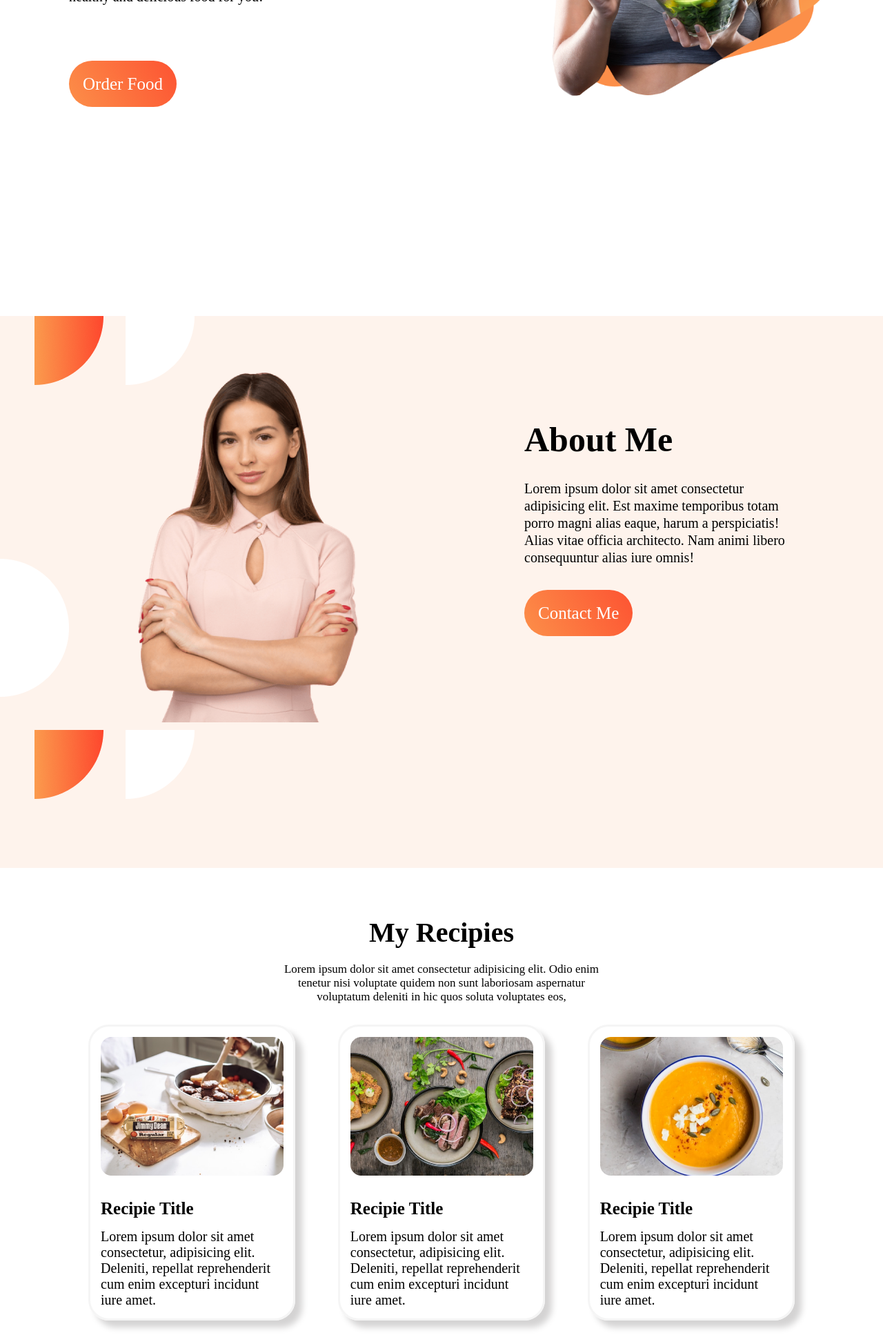
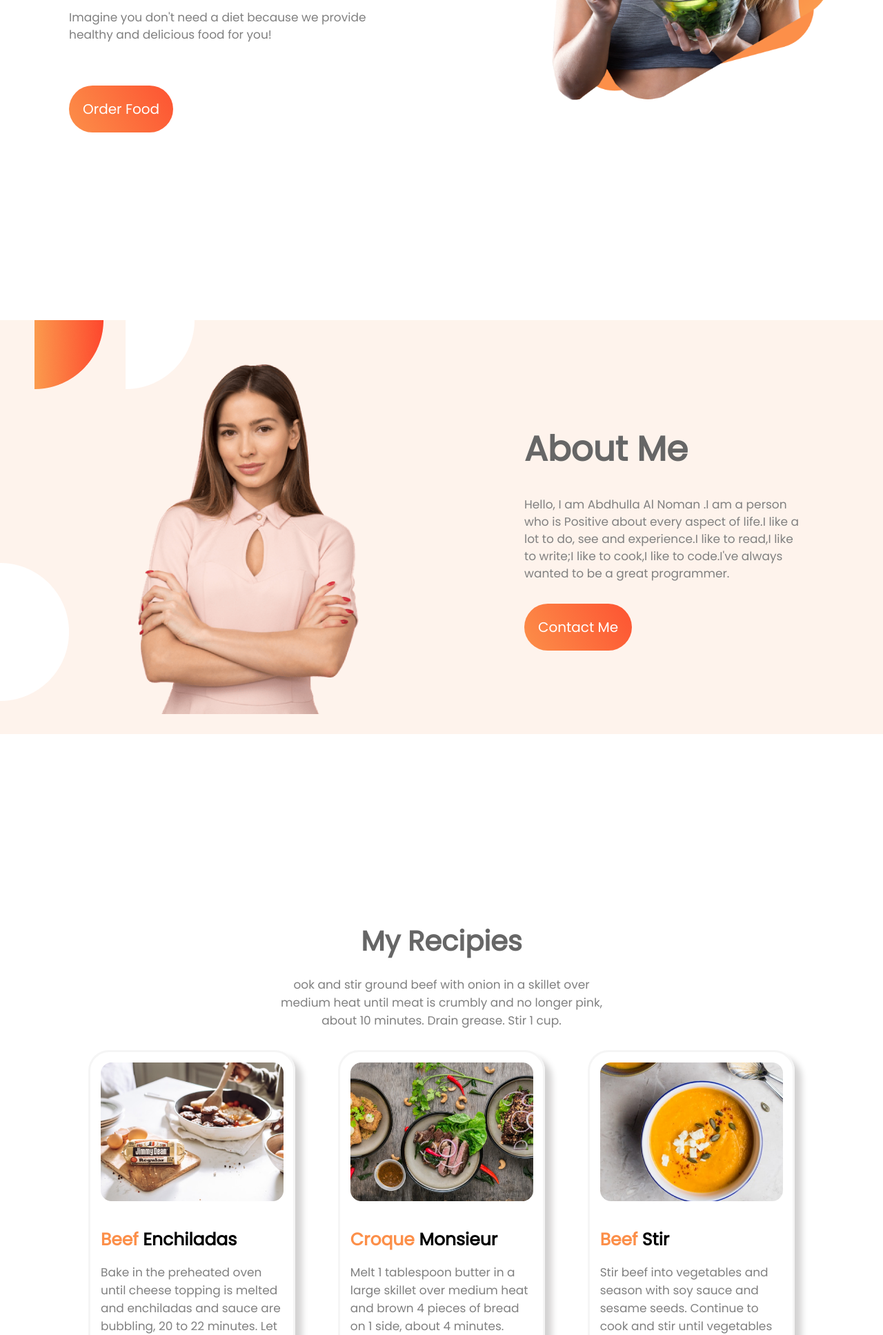
Before and after one commit to coder-noman/Food-Blog, a plain HTML site: page index.html in a window 1280 px wide. Shown: the part 560-2495 px from the top of the page at 69% size. Drawn offline with Linux system fonts and the light colour scheme.

Commit message:
Site Updated

```diff
--- a/index.html
+++ b/index.html
@@ -5,6 +5,9 @@
     <meta http-equiv="X-UA-Compatible" content="IE=edge">
     <meta name="viewport" content="width=device-width, initial-scale=1.0">
     <title>Food Blog</title>
+    <link rel="preconnect" href="https://fonts.googleapis.com">
+    <link rel="preconnect" href="https://fonts.gstatic.com" crossorigin>
+    <link href="https://fonts.googleapis.com/css2?family=Poppins&display=swap" rel="stylesheet">
     <link rel="stylesheet" href="style.css">
 </head>
 <body>
@@ -20,9 +23,9 @@
         <div class="nav-button">
             <ul>
                 <li><a href="">Home</a></li>
-                <li><a href="">About</a></li>
-                <li><a href="">Recipies</a></li>
-                <li><a href="">Follow</a></li>
+                <li><a href="#about">About</a></li>
+                <li><a href="#recipie">Recipies</a></li>
+                <li><a href="#follow">Follow</a></li>
             </ul>
         </div>
     </section>
@@ -37,7 +40,7 @@
                 <h1><span>Skip</span> The Diet,<br>Just Eat Healthy<br>
                 With Food Blog</h1>
                 <p>Imagine you don't need a diet because we provide <br> healthy and delicious food for you!</p>
-                <a class="button" href="">Order Food</a>
+                <a class="button" href="https://www.facebook.com/abdhulla.al.noman.aan/">Order Food</a>
             </div>
             <div class="header-right-col">
                 <img src="image/cover.png" alt="">
@@ -57,8 +60,8 @@
             </div>
             <div class="about-right-col">
                 <h1>About Me</h1>
-                <p>Lorem ipsum dolor sit amet consectetur adipisicing elit. Est maxime temporibus totam porro magni alias eaque, harum a perspiciatis! Alias vitae officia architecto. Nam animi libero consequuntur alias iure omnis!</p><br><br><br>
-                <a class="button" href="">Contact Me</a>
+                <p>Hello, I am Abdhulla Al Noman .I am a person who is Positive about every aspect of life.I like a lot to do, see and experience.I like to read,I like to write;I like to cook,I like to code.I've always wanted to be a great programmer.</p><br><br>
+                <a class="button" href="https://www.facebook.com/abdhulla.al.noman.aan/">Contact Me</a>
             </div>
         </div>
     </section>
@@ -70,23 +73,23 @@
     <section id="recipie">
         <div class="recipie-heding">
             <h1>My Recipies</h1>
-            <p>Lorem ipsum dolor sit amet consectetur adipisicing elit. Odio enim tenetur nisi voluptate quidem non sunt laboriosam aspernatur voluptatum deleniti in hic quos soluta voluptates eos,</p>
+            <p>ook and stir ground beef with onion in a skillet over medium heat until meat is crumbly and no longer pink, about 10 minutes. Drain grease. Stir 1 cup.</p>
         </div>
         <div class="recipie-col">
             <div class="recipie-left-col">
                 <img src="image/Food1.jpg" alt="">
-                <h1>Recipie Title</h1>
-                <p>Lorem ipsum dolor sit amet consectetur, adipisicing elit. Deleniti, repellat reprehenderit cum enim excepturi incidunt iure amet.</p>
+                <h1><span>Beef</span> Enchiladas</h1>
+                <p>Bake in the preheated oven until cheese topping is melted and enchiladas and sauce are bubbling, 20 to 22 minutes. Let stand 5 minutes before serving.</p>
             </div>
             <div class="recipie-left-col recipie-center-col">
                 <img src="image/Food2.jpg" alt="">
-                <h1>Recipie Title</h1>
-                <p>Lorem ipsum dolor sit amet consectetur, adipisicing elit. Deleniti, repellat reprehenderit cum enim excepturi incidunt iure amet.</p>
+                <h1><span>Croque</span> Monsieur</h1>
+                <p>Melt 1 tablespoon butter in a large skillet over medium heat and brown 4 pieces of bread on 1 side, about 4 minutes.</p>
             </div>
             <div class="recipie-left-col">
                 <img src="image/Food3.png" alt="">
-                <h1>Recipie Title</h1>
-                <p>Lorem ipsum dolor sit amet consectetur, adipisicing elit. Deleniti, repellat reprehenderit cum enim excepturi incidunt iure amet.</p>
+                <h1><span>Beef</span> Stir</h1>
+                <p>Stir beef into vegetables and season with soy sauce and sesame seeds. Continue to cook and stir until vegetables are tender, about 2 more minute</p>
             </div>
         </div>
     </section>
@@ -102,12 +105,12 @@
                 <p>youtube Subscribers</p>
             </div>
             <div class="follow-left-col" >
-                <h1>700k</h1>
-                <p>youtube Subscribers</p>
+                <h1>2.4m</h1>
+                <p>Instagram Followers</p>
             </div>
             <div class="follow-left-col">
-                <h1>700k</h1>
-                <p>youtube Subscribers</p>
+                <h1>100k</h1>
+                <p>Dribble Shot Likes</p>
             </div>
         </div>
     </section>
--- a/style.css
+++ b/style.css
@@ -1,6 +1,8 @@
 * {
     margin: 0;
     padding: 0;
+    font-family: 'Poppins',
+        sans-serif;
 }
 
 /*-------    navbar     -------*/
@@ -48,7 +50,7 @@ li a {
     display: block;
     text-align: center;
     color: black;
-    font-size: 20px;
+    font-size: 17px;
     font-weight: 500;
 }
 
@@ -76,7 +78,8 @@ li a:hover {
 }
 
 .header-left-col h1 {
-    font-size: 70px;
+    font-size: 65px;
+    color: rgb(102, 102, 102);
 }
 
 h1 span {
@@ -84,10 +87,11 @@ h1 span {
 }
 
 .header-left-col p {
-    font-size: 20px;
+    font-size: 17px;
     line-height: 25px;
-    margin-bottom: 100px;
-    margin-top: 30px;
+    margin-bottom: 80px;
+    margin-top: 25px;
+    color: gray;
 }
 
 .button {
@@ -96,7 +100,7 @@ h1 span {
     background: linear-gradient(60deg, #FC8F49, #FD5332);
     color: white;
     border-radius: 50px;
-    font-size: 25px;
+    font-size: 20px;
 
 }
 
@@ -118,6 +122,7 @@ h1 span {
     height: 100vh;
     background-image: url("image/frame.png");
     margin-bottom: 70px;
+    background-repeat: no-repeat;
 }
 
 .about-col {
@@ -131,7 +136,7 @@ h1 span {
 .about-left-col img {
     width: 50%;
     margin-left: 200px;
-    margin-top: 82px;
+    margin-top: 64px;
 }
 
 .about-right-col {
@@ -142,13 +147,15 @@ h1 span {
     margin: 0 120px;
     margin-top: 150px;
     font-size: 50px;
+    color: rgb(102, 102, 102);
 }
 
 .about-right-col p {
     margin: 0 120px;
     margin-top: 30px;
-    font-size: 20px;
+    font-size: 17px;
     line-height: 25px;
+    color: gray;
 }
 
 .about-right-col .button {
@@ -174,11 +181,14 @@ h1 span {
     text-align: center;
     font-size: 40px;
     margin-bottom: 20px;
+    color: rgb(102, 102, 102);
+
 }
 
 .recipie-heding p {
     text-align: center;
     font-size: 17px;
+    color: gray;
 }
 
 .recipie-col {
@@ -205,7 +215,8 @@ h1 span {
 
 .recipie-left-col p {
     margin: 15px;
-    font-size: 20px;
+    font-size: 17px;
+    color: gray;
 }
 
 .recipie-center-col {
@@ -224,7 +235,7 @@ h1 span {
     display: flex;
     margin: 0 10%;
     border-radius: 30px;
-    border: 3px solid whitesmoke;
+    border: 3px solid #FD5332;
     box-shadow: 10px 10px 10px #d4d3d3;
 }
 
@@ -236,11 +247,12 @@ h1 span {
     margin: 15px;
     font-size: 40px;
     text-align: center;
+    color: #FD5332;
 }
 
 .follow-left-col p {
     margin: 15px;
-    font-size: 20px;
+    font-size: 17px;
     font-weight: 500;
 }
 
```
Also changed, not shown: image/facebook.png (deleted), image/instagram.png (deleted), image/linkedin.png (deleted), image/twitter.png (deleted).
